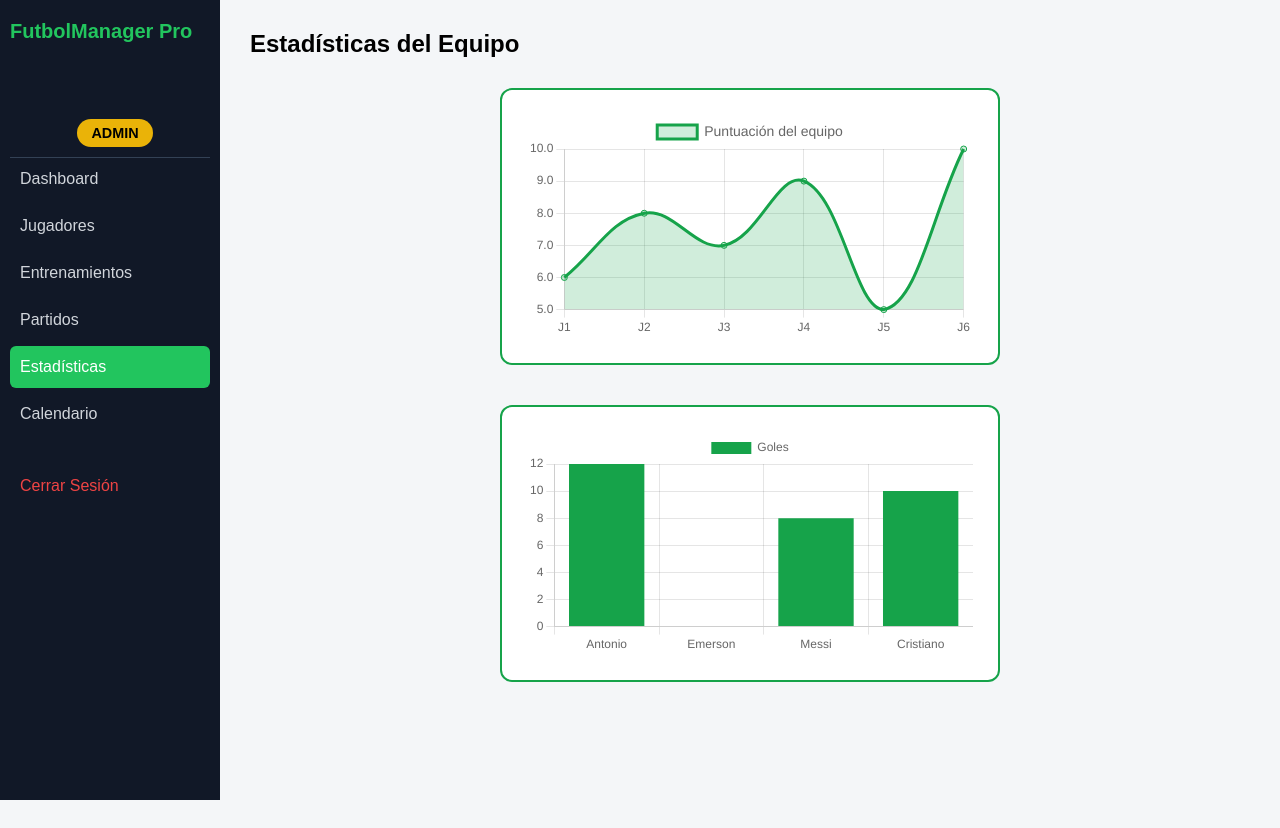
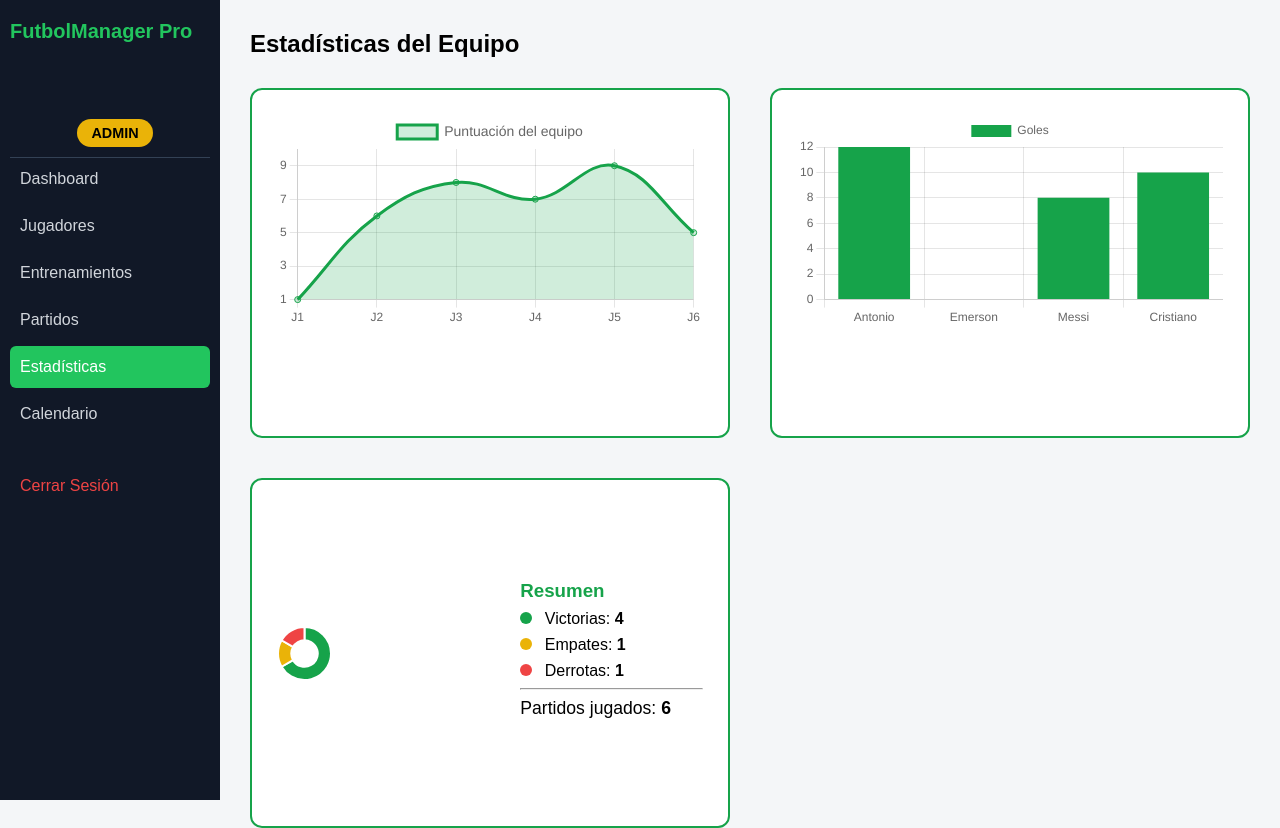
Before and after one commit to areyort4827/FutbolManagerPro, a PHP site: page /admin/menu.php in a window 1280 px wide, after a click on "Estadísticas". Before the commit the page ends 800 px from the top, so only its background shows below. Run offline with PHP 8.4, Linux system fonts and the light colour scheme; the visitor is signed in with stand-in values (Sample User, id 1); data comes from the database, SQL or seed files in the repository; data that the repository does not hold is empty.

Commit message:
Update estadisticas.php

```diff
--- a/admin/estadisticas.php
+++ b/admin/estadisticas.php
@@ -7,20 +7,75 @@
     <title>Document</title>
     <style>
     .charts-container {
-        display: flex;
-        flex-wrap: wrap;
+        display: grid;
+        grid-template-columns: repeat(2, 1fr);
+        /* 2 por fila */
         gap: 40px;
-        justify-content: center;
-        margin-top: 30px;
+        max-width: 1100px;
+        margin: 30px auto;
     }
 
     .chart-box {
-        width: 500px;
-        max-width: 90%;
+        width: 100%;
+        height: 350px;
         background: white;
         padding: 25px;
         border-radius: 12px;
         border: 2px solid #16a34a;
+    }
+
+    .victorias-box {
+        display: flex;
+        align-items: center;
+        justify-content: space-between;
+        gap: 20px;
+    }
+
+    .victorias-chart {
+        width: 55%;
+    }
+
+    .victorias-info {
+        width: 45%;
+        text-align: left;
+        font-size: 1rem;
+    }
+
+    .victorias-info h3 {
+        margin-top: 0;
+        color: #16a34a;
+    }
+
+    .victorias-info p {
+        margin: 8px 0;
+    }
+
+    /* indicadores de color */
+    .verde,
+    .amarillo,
+    .rojo {
+        display: inline-block;
+        width: 12px;
+        height: 12px;
+        border-radius: 50%;
+        margin-right: 8px;
+    }
+
+    .verde {
+        background: #16a34a;
+    }
+
+    .amarillo {
+        background: #eab308;
+    }
+
+    .rojo {
+        background: #ef4444;
+    }
+
+    .total {
+        margin-top: 10px;
+        font-size: 1.1rem;
     }
     </style>
     <script src="https://cdn.jsdelivr.net/npm/chart.js"></script>
@@ -39,6 +94,26 @@
         <div class="chart-box">
             <canvas id="golesChart"></canvas>
         </div>
+        <div class="chart-box victorias-box">
+
+            <div class="victorias-chart">
+                <canvas id="victoriasChart"></canvas>
+            </div>
+
+            <div class="victorias-info">
+                <h3>Resumen</h3>
+
+                <p><span class="verde"></span> Victorias: <strong id="totalVictorias"></strong></p>
+                <p><span class="amarillo"></span> Empates: <strong id="totalEmpates"></strong></p>
+                <p><span class="rojo"></span> Derrotas: <strong id="totalDerrotas"></strong></p>
+
+                <hr>
+
+                <p class="total">Partidos jugados:
+                    <strong id="totalPartidos"></strong>
+                </p>
+            </div>
+
 
         </div>
 
@@ -50,10 +125,10 @@ const rendimientoCtx = document.getElementById('rendimientoChart');
         new Chart(rendimientoCtx, {
             type: 'line',
             data: {
-        labels: ['J1','J2','J3','J4','J5','J6'],
+                labels: ['J1', 'J2', 'J3', 'J4', 'J5', 'J6'],
                 datasets: [{
                     label: 'Puntuación del equipo',
-            data: [6, 8, 7, 9, 5, 10],
+                    data: [1, 6, 8, 7, 9, 5, 10],
                     borderColor: '#16a34a',
                     backgroundColor: 'rgba(22,163,74,0.2)',
                     tension: 0.4,
@@ -65,7 +140,9 @@ new Chart(rendimientoCtx, {
                 plugins: {
                     legend: {
                         labels: {
-                    font: { size: 14 }
+                            font: {
+                                size: 14
+                            }
                         }
                     }
                 }
@@ -80,7 +157,7 @@ const golesCtx = document.getElementById('golesChart');
         new Chart(golesCtx, {
             type: 'bar',
             data: {
-        labels: ['Antonio','Emerson','Messi','Cristiano'],
+                labels: ['Antonio', 'Emerson', 'Messi', 'Cristiano'],
                 datasets: [{
                     label: 'Goles',
                     data: [12, 0, 8, 10],
@@ -96,6 +173,44 @@ new Chart(golesCtx, {
                 }
             }
         });
+        /* ===== GRÁFICA 3: Victorias del equipo ===== */
+
+        const victorias = 4;
+        const empates = 1;
+        const derrotas = 1;
+
+        const total = victorias + empates + derrotas;
+
+        /* ===== INSERTAR TEXTO ===== */
+        document.getElementById("totalVictorias").textContent = victorias;
+        document.getElementById("totalEmpates").textContent = empates;
+        document.getElementById("totalDerrotas").textContent = derrotas;
+        document.getElementById("totalPartidos").textContent = total;
+
+        /* ===== GRÁFICA ===== */
+        const victoriasCtx = document.getElementById('victoriasChart');
+
+        new Chart(victoriasCtx, {
+            type: 'doughnut',
+            data: {
+                labels: ['Victorias', 'Empates', 'Derrotas'],
+                datasets: [{
+                    data: [victorias, empates, derrotas],
+                    backgroundColor: [
+                        '#16a34a',
+                        '#eab308',
+                        '#ef4444'
+                    ]
+                }]
+            },
+            options: {
+                plugins: {
+                    legend: {
+                        display: false
+                    }
+                }
+            }
+        });
         </script>
 </body>
 
```
Lines whose indentation alone changed are shown as unchanged.
